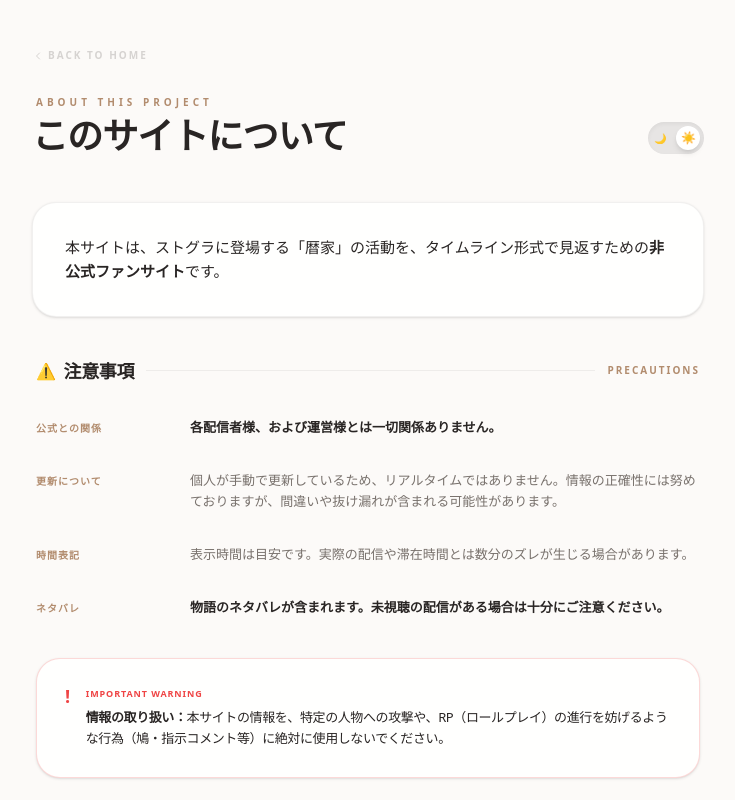
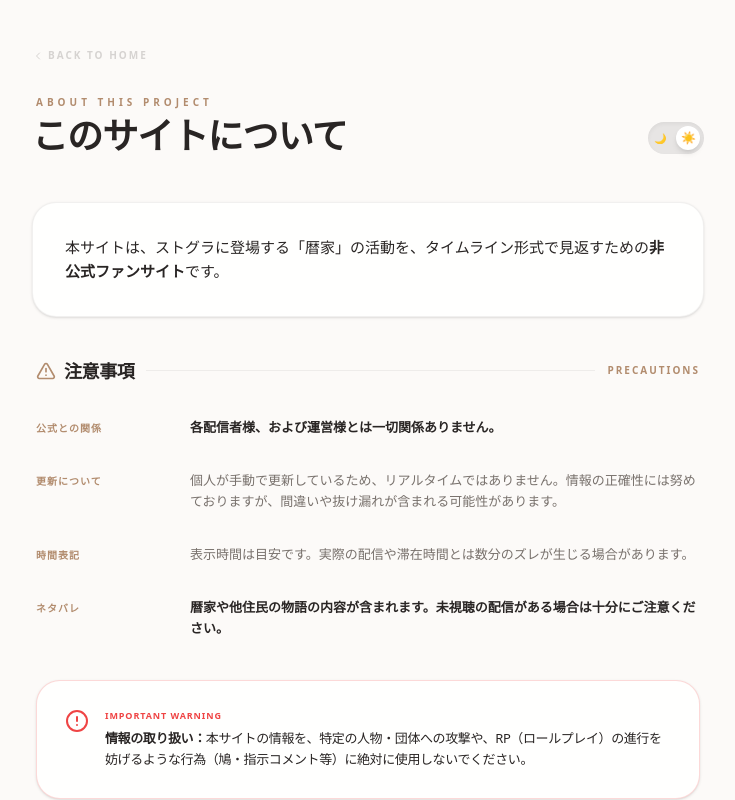
Before and after one commit to ksisfart-ui/kfam-timeline, a Next.js app in the folder kfam-timeline/: page /about in a window 1280 px wide. Shown: the top 800 px of the page, without its empty margins (272-1007 px from the left). Built offline with nearby package versions, Linux system fonts and the light colour scheme.

Commit message:
about icon

```diff
--- a/kfam-timeline/app/about/page.tsx
+++ b/kfam-timeline/app/about/page.tsx
@@ -1,5 +1,13 @@
 import Link from "next/link";
-import { ChevronLeft, ExternalLink, ChevronRight, Link2 } from "lucide-react";
+import {
+  ChevronLeft,
+  ExternalLink,
+  ChevronRight,
+  Link2,
+  TriangleAlert,
+  CircleAlert,
+  User
+} from "lucide-react";
 import ThemeToggle from "@/components/ThemeToggle";
 
 export default function AboutPage() {
@@ -45,7 +53,7 @@ export default function AboutPage() {
           <section className="px-1">
             <div className="flex items-center gap-3 mb-8">
               <h2 className="text-main font-black text-lg flex items-center gap-2">
-                <span className="text-base">⚠️</span> 注意事項
+                <TriangleAlert className="w-5 h-5 text-accent" /> 注意事項
               </h2>
               <div className="h-[1px] flex-grow bg-card-border"></div>
               <span className="text-[10px] font-black tracking-[0.2em] text-accent uppercase">Precautions</span>
@@ -56,7 +64,7 @@ export default function AboutPage() {
                 { label: "公式との関係", text: "各配信者様、および運営様とは一切関係ありません。", important: true },
                 { label: "更新について", text: "個人が手動で更新しているため、リアルタイムではありません。情報の正確性には努めておりますが、間違いや抜け漏れが含まれる可能性があります。" },
                 { label: "時間表記", text: "表示時間は目安です。実際の配信や滞在時間とは数分のズレが生じる場合があります。" },
-                { label: "ネタバレ", text: "物語のネタバレが含まれます。未視聴の配信がある場合は十分にご注意ください。", important: true },
+                { label: "ネタバレ", text: "暦家や他住民の物語の内容が含まれます。未視聴の配信がある場合は十分にご注意ください。", important: true },
               ].map((item, idx) => (
                 <div key={idx} className="grid grid-cols-1 md:grid-cols-[130px_1fr] gap-1 md:gap-6 items-start">
                   <span className="text-[10px] font-black text-accent tracking-widest uppercase pt-1">
@@ -71,12 +79,12 @@ export default function AboutPage() {
               {/* メタ情報：重要な警告 */}
               <div className="mt-10 p-7 bg-card rounded-[1.5rem] border border-status-urgent-text/20 shadow-sm">
                 <div className="flex gap-4 items-start">
-                  <span className="text-status-urgent-text font-black text-lg leading-none">!</span>
+                  <CircleAlert className="w-6 h-6 text-status-urgent-text shrink-0" />
                   <div>
                     <span className="block text-[9px] font-black text-status-urgent-text tracking-widest uppercase mb-1.5">Important Warning</span>
                     <p className="text-[13px] leading-relaxed text-main">
                       <strong className="font-bold text-main">情報の取り扱い：</strong>
-                      本サイトの情報を、特定の人物への攻撃や、RP（ロールプレイ）の進行を妨げるような行為（鳩・指示コメント等）に絶対に使用しないでください。
+                      本サイトの情報を、特定の人物・団体への攻撃や、RP（ロールプレイ）の進行を妨げるような行為（鳩・指示コメント等）に絶対に使用しないでください。
                     </p>
                   </div>
                 </div>
```
